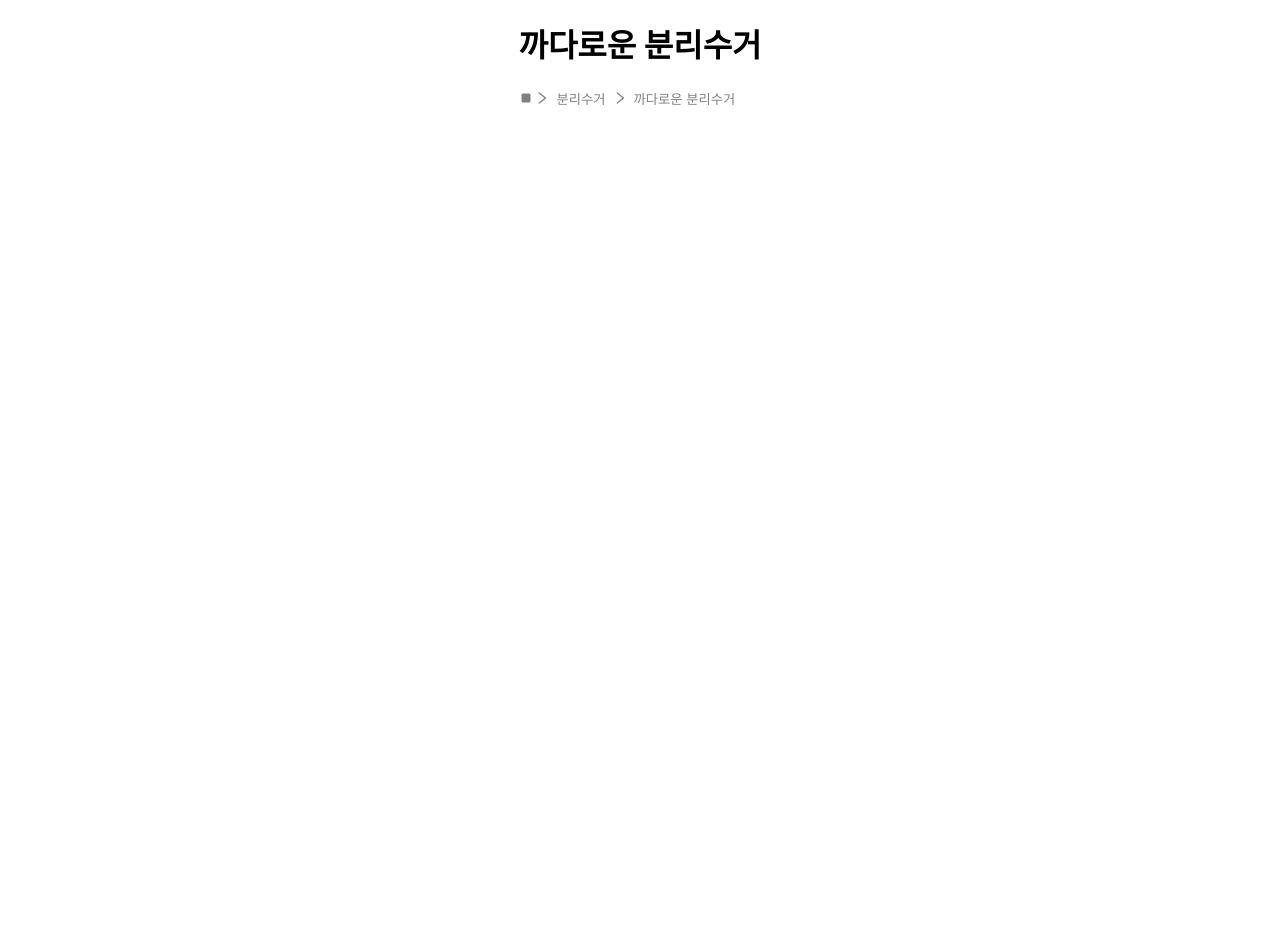
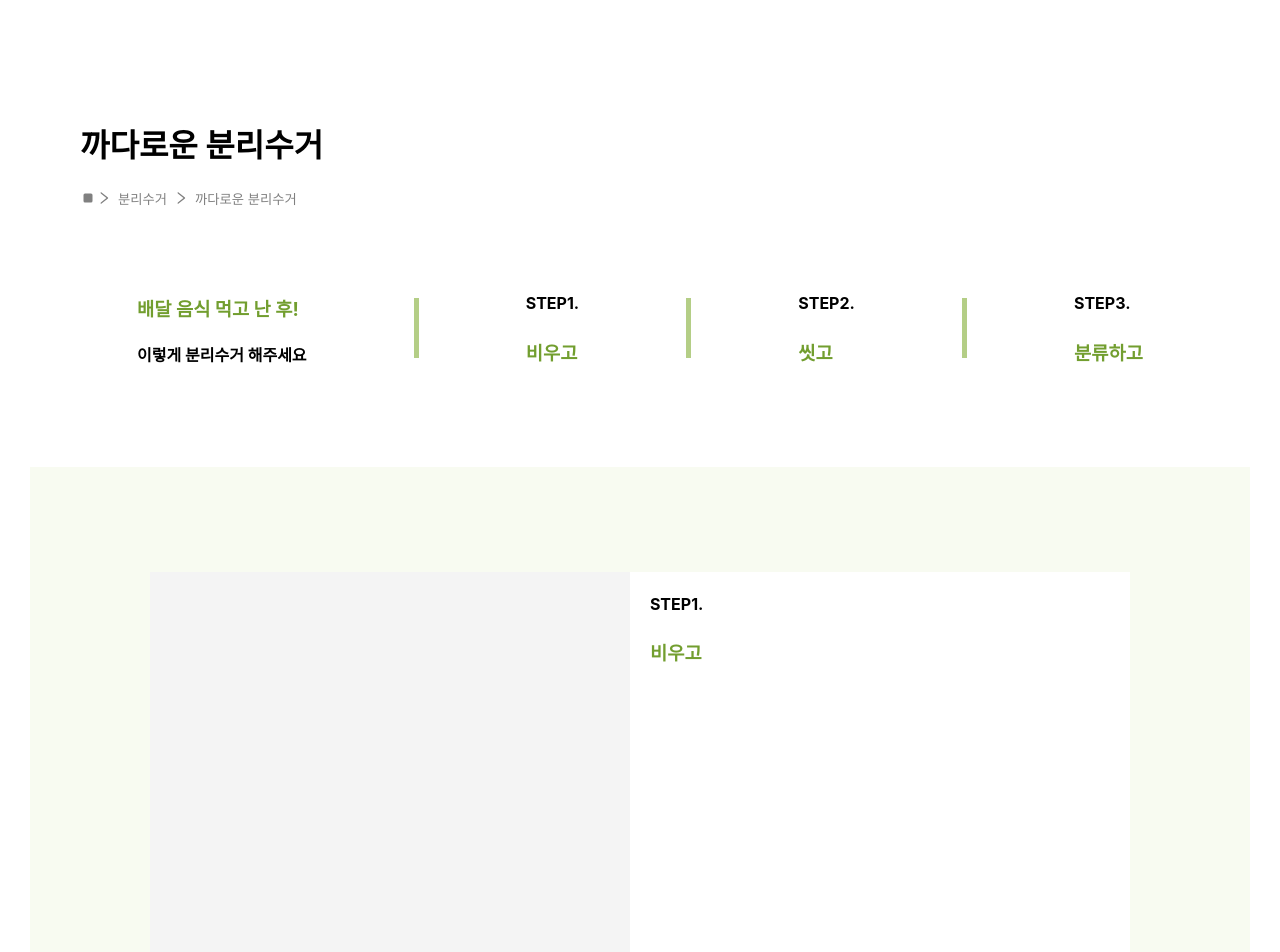
Before and after one commit to recore15/Recore_Front, a React (Create React App) app: page /difficult_De in a window 1280 px wide. Shown: the part 260-1212 px from the top of the page. Before the commit the page ends 800 px from the top, so only its background shows below. Built offline with nearby package versions, Linux system fonts and the light colour scheme.

Commit message:
feat: 까다로운 분리수거 상세페이지1 생성

```diff
--- a/src/App.css
+++ b/src/App.css
@@ -316,11 +316,56 @@
 }
 
 .Difficult_De .main {
+  justify-content: center;
   display: flex;
-  justify-content: center;
+}
+.Difficult_De .main .content {
+  flex-direction: column;
+  display: flex;
 }
 .Difficult_De .main .title {
-  flex-direction: column;
+  margin-top: 100px;
+  margin-bottom: 60px;
   display: flex;
-  /* justify-content: left; */
+  justify-content: flex-start;
+  margin-left: 50px;
 }
+.Difficult_De .main .step {
+  display: flex;
+  justify-content: space-evenly;
+  align-items: center;
+  margin-bottom: 80px;
+}
+.Difficult_De .main h3 {
+  margin-block-start: 1.33em;
+  color: #729e2f;
+}
+
+.Difficult_De .main .step .line {
+  width: 5px;
+  height: 60px;
+  background-color: #b4ce86;
+}
+.Difficult_De .main .de_content {
+  padding-top: 105px;
+  padding-bottom: 65px;
+  padding-left: 120px;
+  padding-right: 120px;
+  background-color: #f8fbf1;
+}
+.Difficult_De .main .de_content .box {
+  margin-bottom: 50px;
+  flex-direction: row;
+  display: flex;
+}
+.Difficult_De .main .de_content .box .picture {
+  background-color: #f4f4f4;
+  width: 480px;
+  height: 390px;
+}
+.Difficult_De .main .de_content .box .writing {
+  background-color: white;
+  width: 480px;
+  height: 390px;
+  padding-left: 20px;
+}
--- a/src/page/recycle/Difficult_De.js
+++ b/src/page/recycle/Difficult_De.js
@@ -1,15 +1,67 @@
 import Menu_Bar from "../../Menu_Bar";
 import Position from "../../Position";
+import { useRef } from "react";
 const Difficult_De = () => {
   return (
     <div className="Difficult_De">
       <Menu_Bar />
       <div className="main">
-        <div className="title">
-          <h1>까다로운 분리수거</h1>
-          <Position title1={"분리수거"} title2={"까다로운 분리수거"} />
+        <div className="content">
+          <div className="title">
+            <div></div>
+            <div>
+              <h1>까다로운 분리수거</h1>
+              <Position title1={"분리수거"} title2={"까다로운 분리수거"} />
+            </div>
+            <div></div>
+          </div>
+          <div className="step">
+            <div className>
+              <h3>배달 음식 먹고 난 후!</h3>
+              <h4>이렇게 분리수거 해주세요</h4>
+            </div>
+            <div className="line"></div>
+            <div>
+              <h4>STEP1.</h4>
+              <h3>비우고</h3>
+            </div>
+            <div className="line"></div>
+            <div>
+              <h4>STEP2.</h4>
+              <h3>씻고</h3>
+            </div>
+            <div className="line"></div>
+            <div>
+              <h4>STEP3.</h4>
+              <h3>분류하고</h3>
+            </div>
+          </div>
+          <div className="de_content">
+            <div className="box">
+              <div className="picture"></div>
+              <div className="writing">
+                <h4>STEP1.</h4>
+                <h3>비우고</h3>
+              </div>
+            </div>
+            <div className="box">
+              <div className="picture"></div>
+              <div className="writing">
+                <h4>STEP2.</h4>
+                <h3>씻고</h3>
+              </div>
+            </div>
+            <div className="box">
+              <div className="picture"></div>
+              <div className="writing">
+                <div>
+                  <h4>STEP3.</h4>
+                </div>
+                <h3>분류하고</h3>
+              </div>
+            </div>
+          </div>
         </div>
-        <div className="step"></div>
       </div>
     </div>
   );
```
